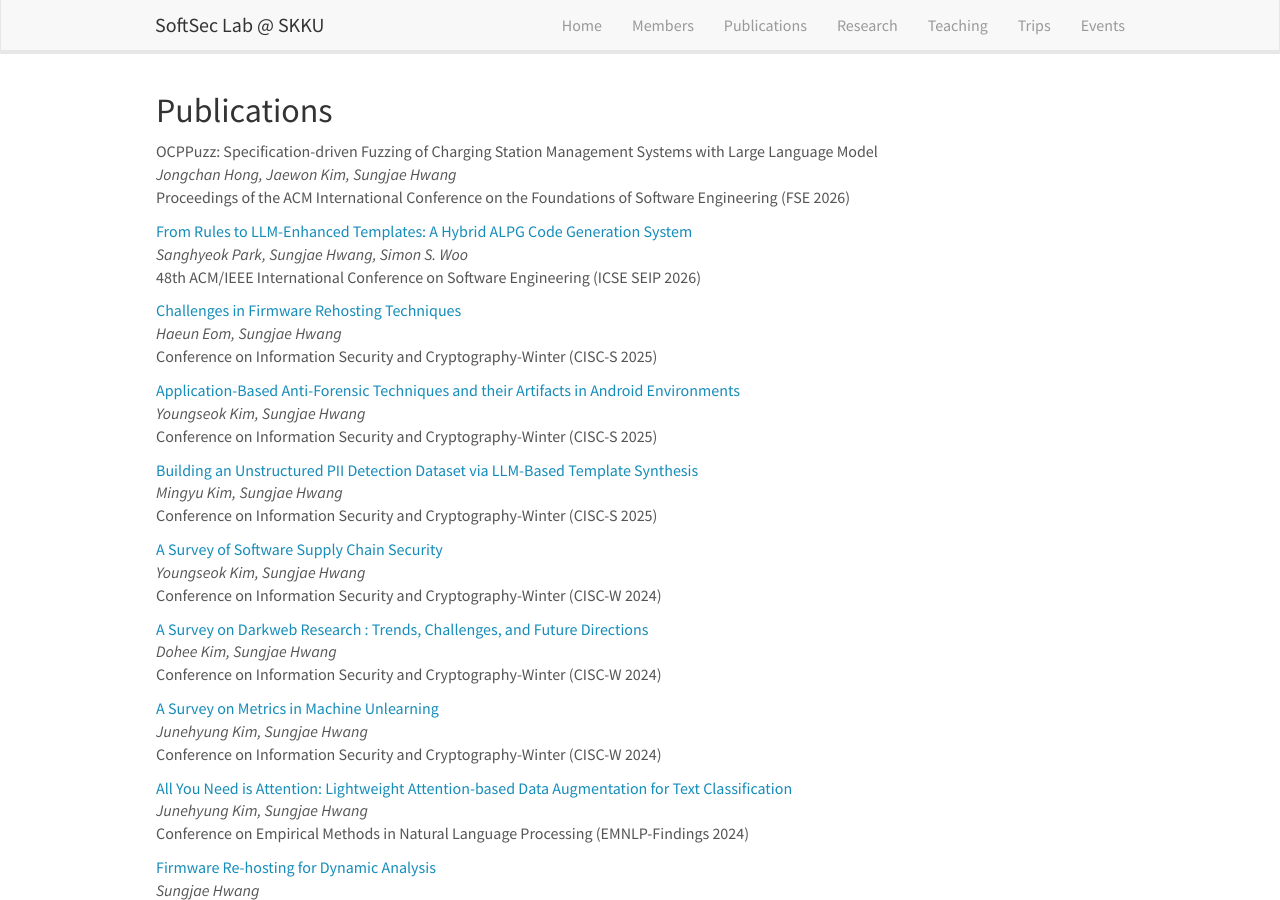
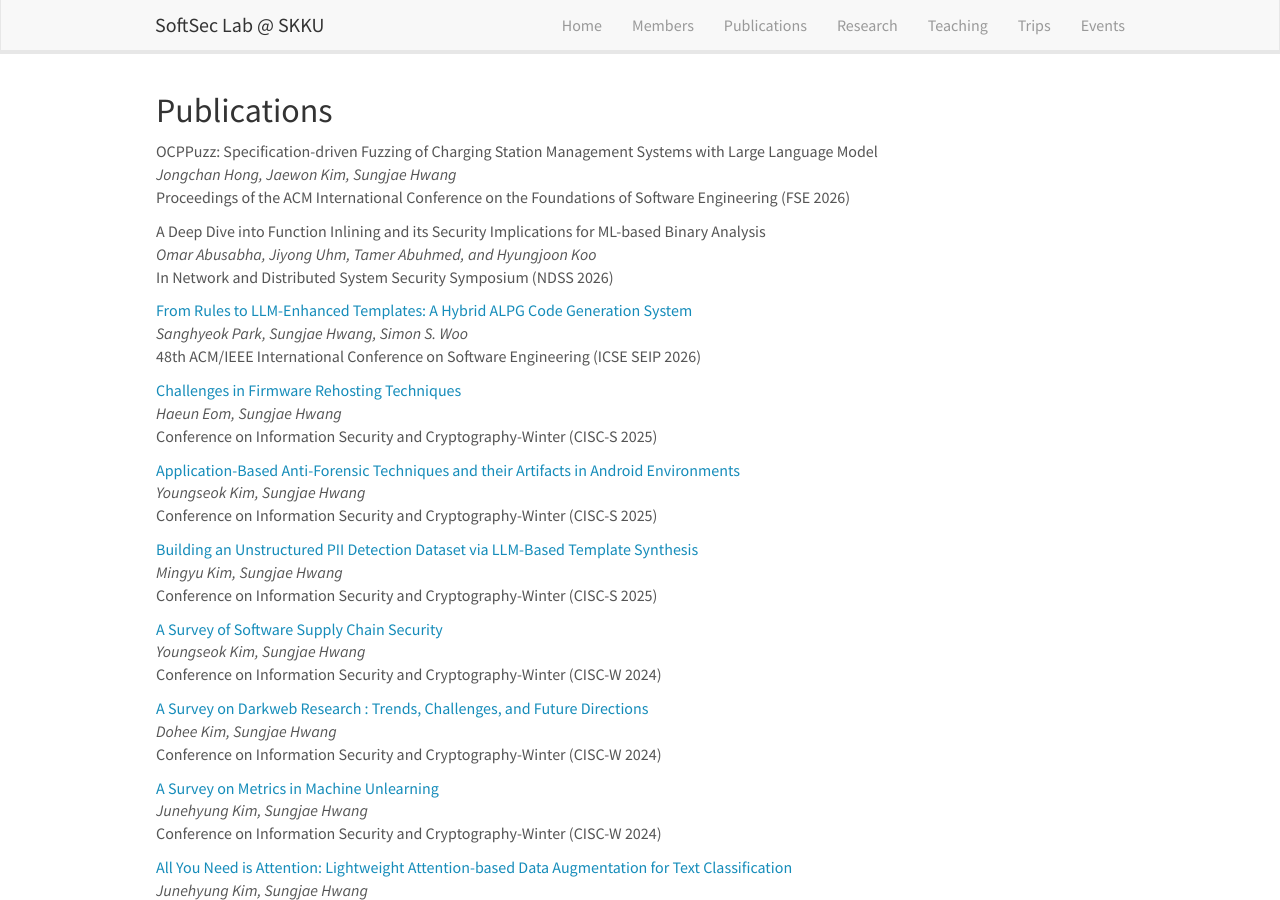
Before and after one commit to softsec-lab/softsec-lab.github.io, a Jekyll site: the page built from _pages/publications.md, in a window 1280 px wide and 900 px high. Built offline with Jekyll 4.4.1, drawn with Linux system fonts in a browser that asks for light colours; nearby versions of some CDN libraries.

Commit message:
uodate ndss paper

```diff
--- a/_data/publist.yml
+++ b/_data/publist.yml
@@ -4,6 +4,12 @@
   link:
     url:
     display: Proceedings of the ACM International Conference on the Foundations of Software Engineering (FSE 2026)
+
+- title: "A Deep Dive into Function Inlining and its Security Implications for ML-based Binary Analysis"
+  authors: Omar Abusabha, Jiyong Uhm, Tamer Abuhmed, and Hyungjoon Koo
+  link:
+    url:
+    display: In Network and Distributed System Security Symposium (NDSS 2026)
 
 - title: "From Rules to LLM-Enhanced Templates: A Hybrid ALPG Code Generation System"
   authors: Sanghyeok Park, Sungjae Hwang, Simon S. Woo
```
